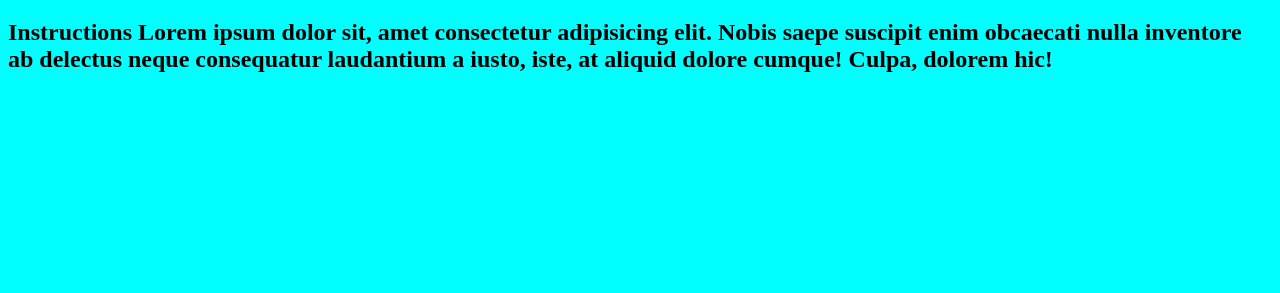
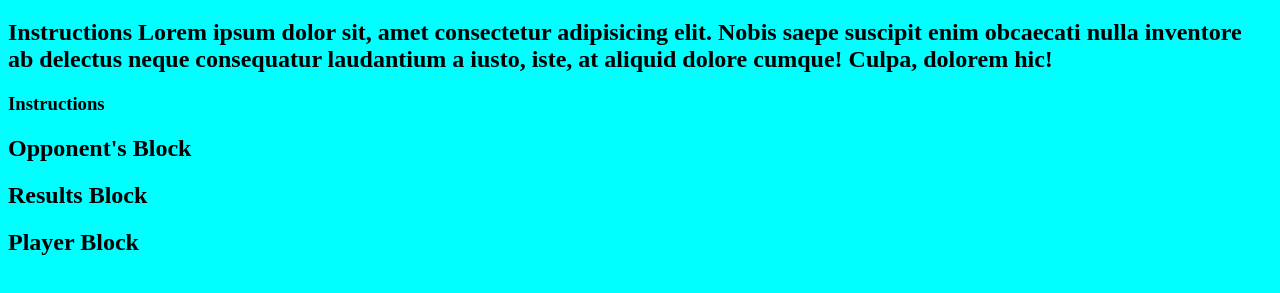
Before and after one commit to Bearnadetta/rock-paper-scissors, a plain HTML site: page index.html in a window 1280 px wide. Shown: the part 61-354 px from the top of the page. Drawn offline with Linux system fonts and the light colour scheme.

Commit message:
link testing and html updates

```diff
--- a/index.html
+++ b/index.html
@@ -9,11 +9,22 @@
     <title>Rock Paper Scissors</title>
 </head>
 <body>
-
-    <h1>Rock, Paper, Scissors!</h1>
-    <h2>Instructions Lorem ipsum dolor sit, amet consectetur adipisicing elit. Nobis saepe suscipit enim
+    <header>
+        <h1>Rock, Paper, Scissors!</h1>
+        <h2>Instructions Lorem ipsum dolor sit, amet consectetur adipisicing elit. Nobis saepe suscipit enim
         obcaecati nulla inventore ab delectus neque consequatur laudantium a iusto, iste, at aliquid dolore
         cumque! Culpa, dolorem hic!</h2>
+        <h3> Instructions</h3>
+    </header>
 
+    <div>
+        <h2>Opponent's Block</h2>
+    </div>
+    <div>
+        <h2>Results Block</h2>
+    </div>
+    <div>
+        <h2>Player Block</h2>
+    </div>
 </body>
 </html>
--- a/script.js
+++ b/script.js
@@ -0,0 +1 @@
+alert ('Hey your script sheet is properly linked nice job');
```
